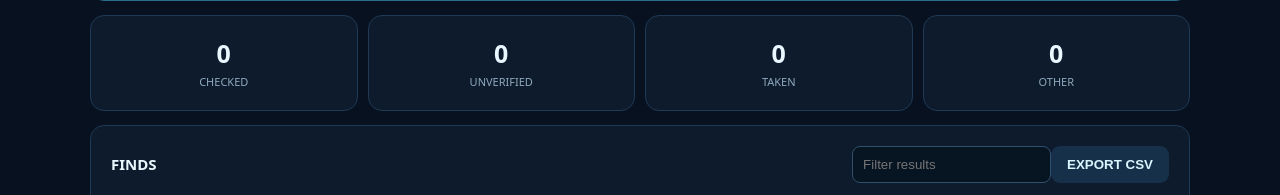
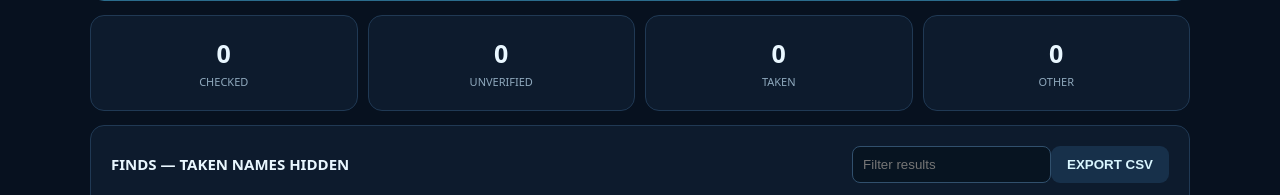
Before and after one commit to dashdeez/habbo-rare-hunter, a Flask app: page / in a window 1280 px wide. Shown: the part 515-710 px from the top of the page. Run offline with Flask 3, Linux system fonts and the light colour scheme.

Commit message:
Hide taken usernames from finds and CSV exports
Keep all checks in progress/statistics while excluding taken profiles from visible rows and exports. Preserve unverified/unknown labels. Frontend regression checks pass.

```diff
--- a/static/app.js
+++ b/static/app.js
@@ -1,5 +1,6 @@
 let data=[];const $=s=>document.querySelector(s);const esc=s=>String(s??'').replace(/[&<>"']/g,c=>({'&':'&amp;','<':'&lt;','>':'&gt;','"':'&quot;',"'":'&#39;'}[c]));
-function render(){let q=$('#filter').value.toLowerCase();let rows=data.filter(x=>x.name.toLowerCase().includes(q));$('#results').innerHTML=rows.map(x=>`<tr><td><b>${esc(x.name)}</b></td><td>${esc(x.kind)}</td><td><span class="status ${x.status}">${esc(x.status.toUpperCase())}</span></td><td>${x.score}</td><td class="detail">${esc(x.detail||'')}</td></tr>`).join('');$('#total').textContent=data.length;$('#unverified').textContent=data.filter(x=>x.status==='unverified').length;$('#taken').textContent=data.filter(x=>x.status==='taken').length;$('#unknown').textContent=data.filter(x=>!['taken','unverified'].includes(x.status)).length}
+const notTaken = () => data.filter(x => x.status !== 'taken');
+function render(){let q=$('#filter').value.toLowerCase();let rows=notTaken().filter(x=>x.name.toLowerCase().includes(q));$('#results').innerHTML=rows.map(x=>`<tr><td><b>${esc(x.name)}</b></td><td>${esc(x.kind)}</td><td><span class="status ${x.status}">${esc(x.status.toUpperCase())}</span></td><td>${x.score}</td><td class="detail">${esc(x.detail||'')}</td></tr>`).join('');$('#total').textContent=data.length;$('#unverified').textContent=data.filter(x=>x.status==='unverified').length;$('#taken').textContent=data.filter(x=>x.status==='taken').length;$('#unknown').textContent=data.filter(x=>!['taken','unverified'].includes(x.status)).length}
 async function requestJSON(path, body) {
     // Use the page URL, not document.baseURI (which a <base> tag can change).
     let url;
@@ -117,4 +118,4 @@
     await drainQueue();
 };
 $('#filter').oninput=render;
-$('#export').onclick=()=>{let rows=[['Username','Type','Status','Score','Detail'],...data.map(x=>[x.name,x.kind,x.status,x.score,x.detail||''])];let csv=rows.map(r=>r.map(v=>'"'+String(v).replaceAll('"','""')+'"').join(',')).join('\n');let a=document.createElement('a');a.href=URL.createObjectURL(new Blob([csv],{type:'text/csv'}));a.download='bi0z-rare-hunt.csv';a.click()};
+$('#export').onclick=()=>{let rows=[['Username','Type','Status','Score','Detail'],...notTaken().map(x=>[x.name,x.kind,x.status,x.score,x.detail||''])];let csv=rows.map(r=>r.map(v=>'"'+String(v).replaceAll('"','""')+'"').join(',')).join('\n');let a=document.createElement('a');a.href=URL.createObjectURL(new Blob([csv],{type:'text/csv'}));a.download='bi0z-rare-hunt.csv';a.click()};
--- a/templates/index.html
+++ b/templates/index.html
@@ -1,6 +1,6 @@
 <!doctype html><html><head><meta charset="utf-8"><meta name="viewport" content="width=device-width,initial-scale=1"><title>Bi0z Rare Hunter</title><link rel="stylesheet" href="/static/style.css"></head><body><main><header><div><h1>🧊 Bi0z Rare Hunter</h1><p>Automatic Habbo username discovery</p></div><span class="live">● ONLINE</span></header>
 <section class="panel hero"><h2>HUNT MODE</h2><p class="note">Generate and check names automatically. No list needed.</p><div class="checks"><label><input type="checkbox" value="words" checked> Dictionary / words</label><label><input type="checkbox" value="names" checked> First names</label><label><input type="checkbox" value="three" checked> 3 character</label><label><input type="checkbox" value="four" checked> 4 character</label><label><input type="checkbox" value="clean" checked> Pronounceable</label></div><div class="controls"><label>Max names <input id="limit" type="number" min="10" max="250" value="100"></label><label>Minimum rarity <input id="minimum" type="number" min="0" max="100" value="60"></label></div><button id="hunt">🔎 START HUNT</button><button id="pause" hidden>PAUSE</button><button id="resume" hidden>RESUME</button><p id="progress" role="status" aria-live="polite"></p><p class="warning">⚠️ UNVERIFIED ≠ available. A missing public profile may belong to a banned, reserved, or invisible account. Habbo registration is the final authority.</p></section>
 <section class="stats"><div><b id="total">0</b><span>CHECKED</span></div><div><b id="unverified">0</b><span>UNVERIFIED</span></div><div><b id="taken">0</b><span>TAKEN</span></div><div><b id="unknown">0</b><span>OTHER</span></div></section>
-<section class="panel"><div class="tablehead"><b>FINDS</b><div><input id="filter" placeholder="Filter results"><button class="ghost" id="export">EXPORT CSV</button></div></div><table><thead><tr><th>Username</th><th>Type</th><th>Status</th><th>Score</th><th>Detail</th></tr></thead><tbody id="results"></tbody></table></section>
+<section class="panel"><div class="tablehead"><b>FINDS — TAKEN NAMES HIDDEN</b><div><input id="filter" placeholder="Filter results"><button class="ghost" id="export">EXPORT CSV</button></div></div><table><thead><tr><th>Username</th><th>Type</th><th>Status</th><th>Score</th><th>Detail</th></tr></thead><tbody id="results"></tbody></table></section>
 <details class="panel"><summary>Manual checker</summary><textarea id="names" placeholder="pixel&#10;nova&#10;jolt"></textarea><button id="check">CHECK LIST</button></details>
 </main><script src="{{ url_for('static', filename='app.js', v=script_version) }}"></script></body></html>
```
Also changed, not shown: tests/browser.cjs (+1 -1 lines), tests/frontend.cjs (+2 -1 lines).
